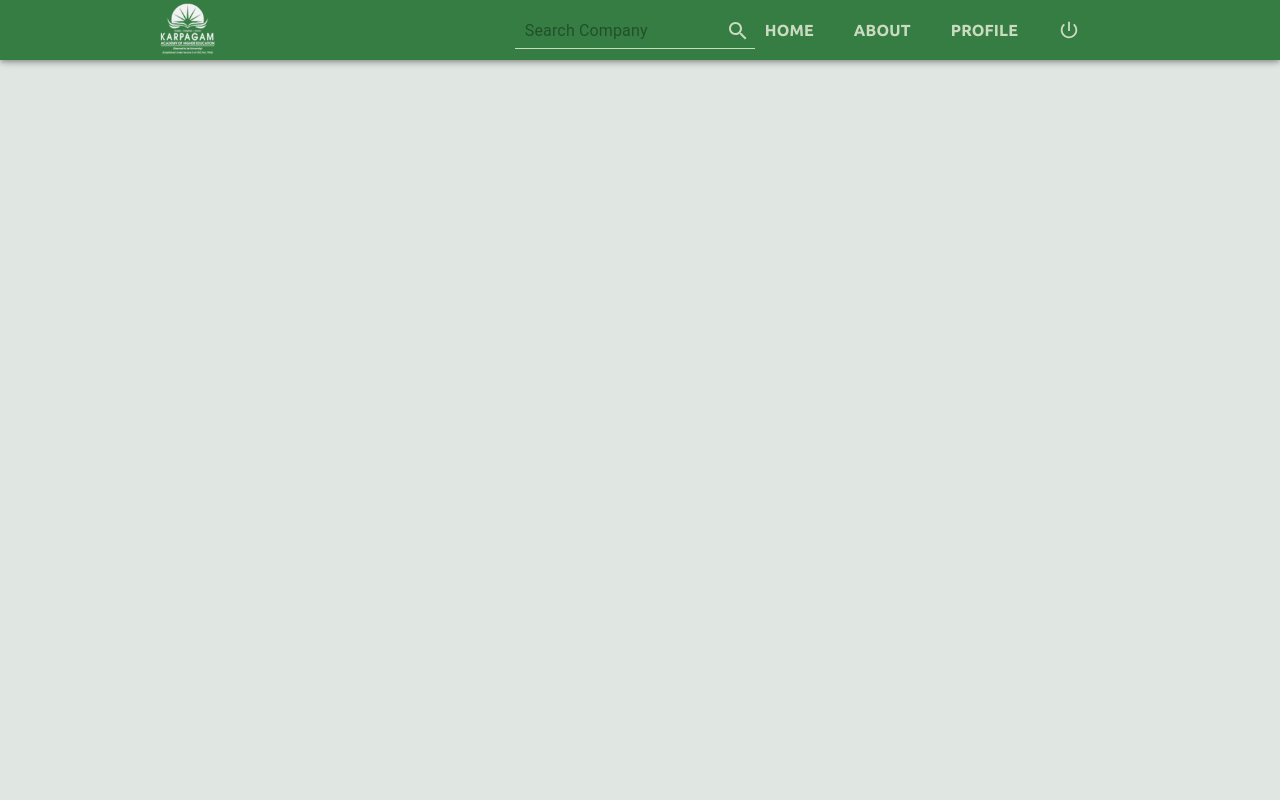
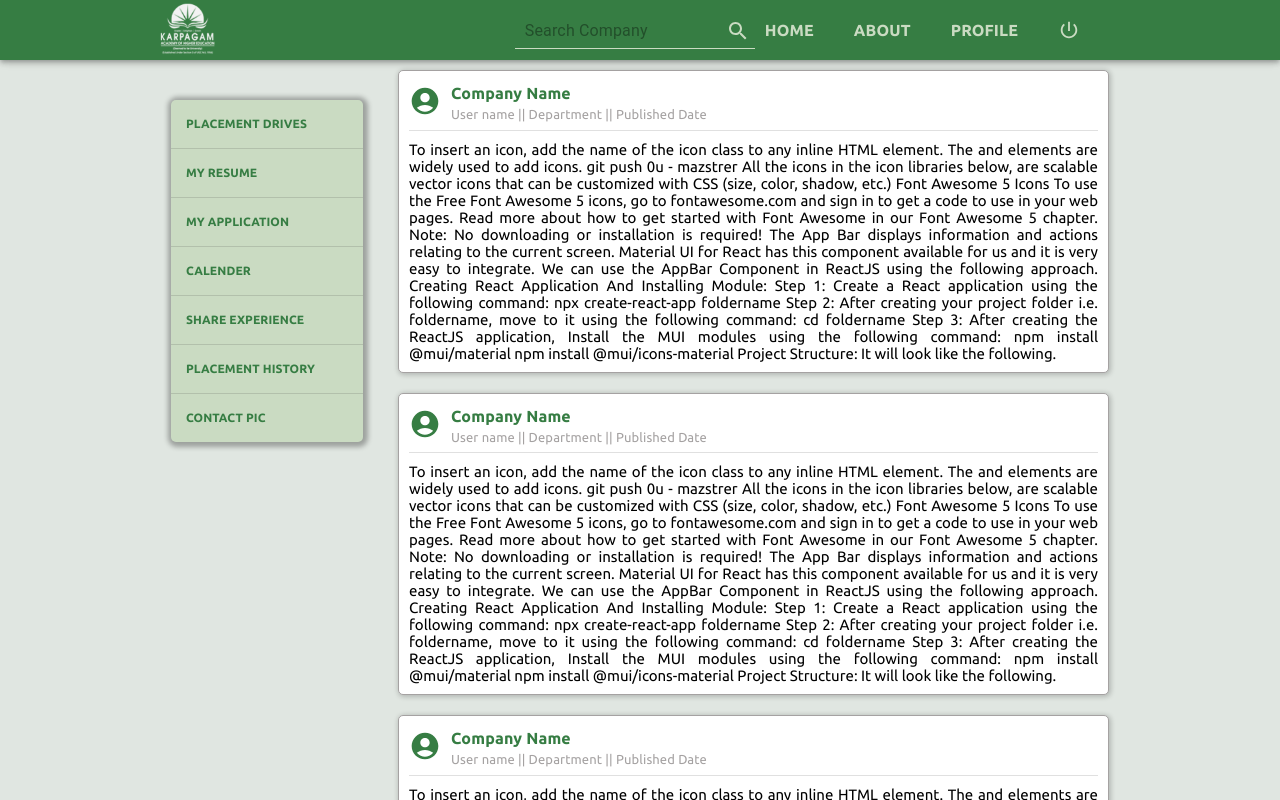
Before and after one commit to aakkss37/MERN-Placement-and-Internship-Cell, a React (Create React App) app in the folder student_login/: page /placement-drive in a window 1280 px wide. Shown: the top 800 px of the page. Built offline with nearby package versions, Linux system fonts and the light colour scheme.

Commit message:
add navigation

```diff
--- a/student_login/src/App.js
+++ b/student_login/src/App.js
@@ -12,6 +12,7 @@ function App () {
 			<Box>
 				<Routes>
 					<Route path='/' element={<Home />} />
+					<Route path='/placement-drive' element={<Home />} />
 				</Routes>
 			</Box>
 		</BrowserRouter >
--- a/student_login/src/components/Constants/UI/Header/Header.jsx
+++ b/student_login/src/components/Constants/UI/Header/Header.jsx
@@ -1,13 +1,20 @@
 import React from 'react';
+import { useNavigate } from 'react-router-dom';
 import MenuIcon from '@mui/icons-material/Menu';
 import logo from '../../../../asset/logo.png';
+import Search from './Search';
 
-import { GeneralText, HeaderStyled, IconButtonStyled, LogoConatiner, LogoutBox,  LogoutIcon,  ProfileContainer, ToolbarStyled } from './headerStyle.js';
+import { GeneralText, HeaderStyled, IconButtonStyled, LogoConatiner, LogoutBox, LogoutIcon, ProfileContainer, ToolbarStyled } from './headerStyle.js';
 
-import Search from './Search';
+
+
 
 
 const header = () => {
+	// eslint-disable-next-line react-hooks/rules-of-hooks
+	const navigate = useNavigate();
+
+
 	return (
 		<HeaderStyled>
 			<ToolbarStyled>
@@ -17,21 +24,23 @@ const header = () => {
 					aria-label="menu"
 					sx={{ mr: 2 }}
 				>
-					<MenuIcon style={{color: "#367D43"}} />
+					<MenuIcon style={{ color: "#367D43" }} />
 				</IconButtonStyled>
-				<LogoConatiner variant="h6"
-					component="div" sx={{ flexGrow: 1 }} >
-					<img src={logo} alt="Logo" style={{ width: '55px' }} />
+				<LogoConatiner
+					variant="h6"
+					component="div" sx={{ flexGrow: 1 }}
+				>
+					<img src={logo} alt="Logo" style={{ width: '55px' }} onClick={()=> navigate('/')}/>
 				</LogoConatiner>
 
-				<Search/>
+				<Search />
 
 				<ProfileContainer>
-					<GeneralText style={{ marginRight: '40px', cursor: 'pointer' }}> HOME</GeneralText>
-					<GeneralText style={{ marginRight: '40px', cursor: 'pointer' }}> ABOUT</GeneralText>
-					<GeneralText style={{ marginRight: '40px', cursor: 'pointer' }}> PROFILE</GeneralText>
+					<GeneralText style={{ marginRight: '40px', cursor: 'pointer' }} onClick={() => navigate('/')}> HOME</GeneralText>
+					<GeneralText style={{ marginRight: '40px', cursor: 'pointer' }} onClick={() => navigate('/about')}> ABOUT</GeneralText>
+					<GeneralText style={{ marginRight: '40px', cursor: 'pointer' }} onClick={() => navigate('/profile')}> PROFILE</GeneralText>
 				</ProfileContainer>
-				<LogoutBox>
+				<LogoutBox onClick={() => navigate('/login')}>
 					<LogoutIcon />
 				</LogoutBox>
 
--- a/student_login/src/components/Constants/UI/menu/MenuBox.jsx
+++ b/student_login/src/components/Constants/UI/menu/MenuBox.jsx
@@ -1,36 +1,41 @@
 import { Divider, } from '@mui/material'
 import React from 'react'
 import { MenuItem, MenuBoxContainer, MenuCategory } from './menuBoxStyle.js'
+import { useNavigate } from 'react-router-dom';
 
 const MenuBox = () => {
+	const navigate = useNavigate()
+
+
+
 	return (
 		<MenuBoxContainer>
 
-			<MenuCategory>
+			<MenuCategory onClick={() => navigate('/placement-drive')}>
 				<MenuItem >PLACEMENT DRIVES</MenuItem>
 			</MenuCategory>
 			<Divider />
-			<MenuCategory>
+			<MenuCategory onClick={() => navigate('/profile')}>
 				<MenuItem >MY RESUME</MenuItem>
 			</MenuCategory>
 			<Divider />
-			<MenuCategory>
+			<MenuCategory onClick={() => navigate('/my-application')}>
 				<MenuItem >MY APPLICATION</MenuItem>
 			</MenuCategory>
 			<Divider />
-			<MenuCategory>
+			<MenuCategory onClick={() => navigate('/calender')}>
 				<MenuItem >CALENDER</MenuItem>
 			</MenuCategory>
 			<Divider />
-			<MenuCategory>
+			<MenuCategory onClick={() => navigate('/share-experience')}>
 				<MenuItem >SHARE EXPERIENCE</MenuItem>
 			</MenuCategory>
 			<Divider />
-			<MenuCategory>
+			<MenuCategory onClick={() => navigate('/placement-history')}>
 				<MenuItem >PLACEMENT HISTORY</MenuItem>
 			</MenuCategory>
 			<Divider />
-			<MenuCategory>
+			<MenuCategory onClick={() => navigate('/placement-support')}>
 				<MenuItem >CONTACT PIC</MenuItem>
 			</MenuCategory>
 
--- a/student_login/src/components/Home/main/card/Card.jsx
+++ b/student_login/src/components/Home/main/card/Card.jsx
@@ -1,5 +1,5 @@
+import React from 'react'
 import { Divider,  } from '@mui/material'
-import React from 'react'
 import { Author, CardBody, CardContainer, CardHead, ConpanyName, Experience, UserDetail, UserImg } from './cardStyle.js'
 import AccountCircleIcon from '@mui/icons-material/AccountCircle';
 
```
